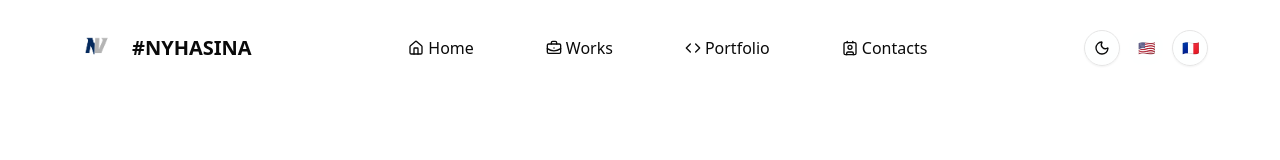
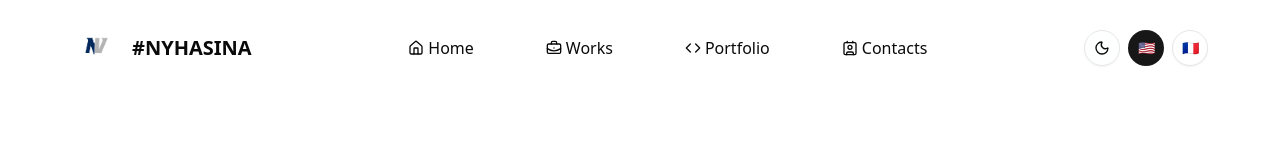
Before and after one commit to nvagno/portefolio, a Next.js app: page / in a window 1280 px wide. Shown: the top 160 px of the page. Built offline with nearby package versions, Linux system fonts and the light colour scheme.

Commit message:
chore: hightlight language button depends on active local

```diff
--- a/components/navigation/menu.tsx
+++ b/components/navigation/menu.tsx
@@ -121,7 +121,7 @@ export function NavigationMenuSection({
             size="icon"
             variant={intl.locale === "en" ? "default" : "outline"}
             onClick={() => setLocale("en")}
-            className="rounded-full backdrop-blur-sm bg-background/50 dark:bg-background/60 hover:backdrop-blur-md transition-all"
+            className="rounded-full backdrop-blur-sm hover:backdrop-blur-md transition-all"
             aria-label="Switch to English"
           >
             🇺🇸
@@ -130,7 +130,7 @@ export function NavigationMenuSection({
             size="icon"
             variant={intl.locale === "fr" ? "default" : "outline"}
             onClick={() => setLocale("fr")}
-            className="rounded-full backdrop-blur-sm bg-background/50 dark:bg-background/60 hover:backdrop-blur-md transition-all"
+            className="rounded-full backdrop-blur-sm  hover:backdrop-blur-md transition-all"
             aria-label="Switch to French"
           >
             🇫🇷
@@ -218,7 +218,7 @@ export function NavigationMenuSection({
                         setLocale("en");
                         setIsMenuOpen(false);
                       }}
-                      className="flex-1 backdrop-blur-sm bg-background/50 dark:bg-background/60 hover:backdrop-blur-md transition-all"
+                      className="flex-1 backdrop-blur-sm hover:backdrop-blur-md transition-all"
                     >
                       <span className="mr-2">🇺🇸</span>
                     </Button>
@@ -228,7 +228,7 @@ export function NavigationMenuSection({
                         setLocale("fr");
                         setIsMenuOpen(false);
                       }}
-                      className="flex-1 backdrop-blur-sm bg-background/50 dark:bg-background/60 hover:backdrop-blur-md transition-all"
+                      className="flex-1 backdrop-blur-sm hover:backdrop-blur-md transition-all"
                     >
                       <span className="mr-2">🇫🇷</span>
                     </Button>
```
